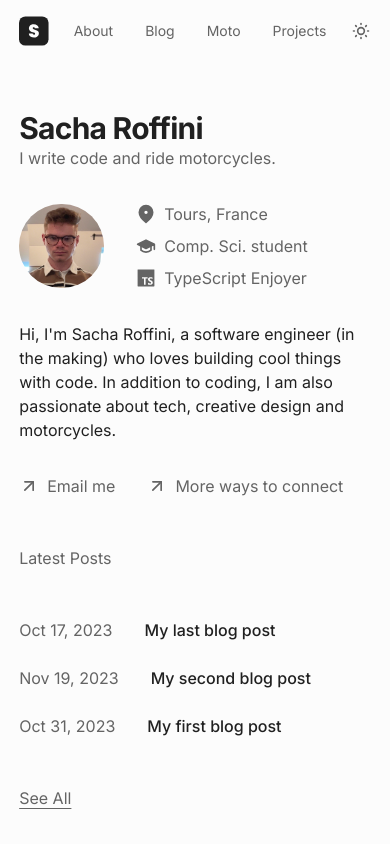
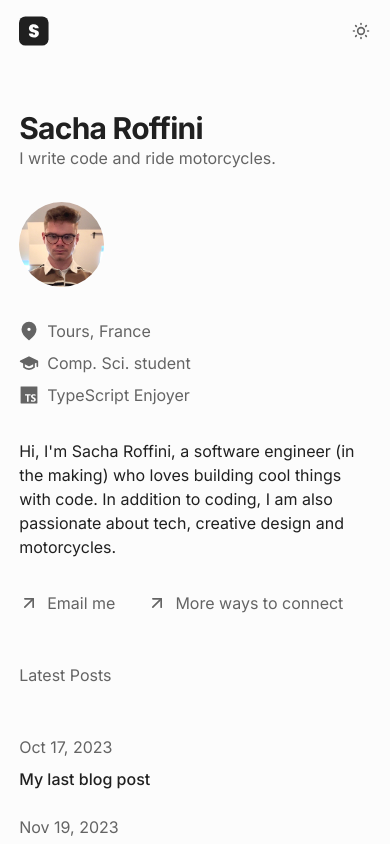
Before and after one commit to KpryKorn/next-portfolio, a Next.js app: page / in a window 390 px wide. Shown: the top 844 px of the page. Built offline with nearby package versions, Linux system fonts and the light colour scheme.

Commit message:
style: add responsive breakpoints

```diff
--- a/components/Header.tsx
+++ b/components/Header.tsx
@@ -47,7 +47,7 @@ export default function Header() {
             </svg>
           </Link>
         </div>
-        <ul className="flex items-center gap-8 text-gray-light dark:text-gray-dark text-sm">
+        <ul className="hidden md:flex items-center gap-8 text-gray-light dark:text-gray-dark text-sm">
           {routes.map((route) => {
             return (
               <li key={route.name}>
--- a/components/HeroImage.tsx
+++ b/components/HeroImage.tsx
@@ -3,7 +3,7 @@ import profilePic from "@/assets/pdp-linkedin-carree-1.jpeg";
 
 export default function HeroImage() {
   return (
-    <div className="flex items-center gap-8">
+    <div className="flex flex-col md:flex-row items-start md:items-center gap-8">
       <figure>
         <Image
           src={profilePic}
@@ -11,7 +11,7 @@ export default function HeroImage() {
           width={85}
           height={85}
           loading="eager"
-          className="rounded-full brightness-110"
+          className="rounded-full brightness-125"
         />
       </figure>
       <div className="flex flex-col gap-2 text-gray-light">
--- a/components/ShowLastPosts.tsx
+++ b/components/ShowLastPosts.tsx
@@ -5,19 +5,19 @@ export default async function ShowLastPosts() {
     <section className="py-6 md:py-12 flex flex-col gap-12 text-gray-light">
       <h3>Latest Posts</h3>
       <ul className="flex flex-col gap-6 group">
-        <li className="flex items-center gap-8 group-hover:opacity-60 hover:!opacity-100 transition-opacity">
+        <li className="flex flex-col md:flex-row items-start md:items-center gap-2 md:gap-8 group-hover:opacity-60 hover:!opacity-100 transition-opacity">
           <span className="md:w-32">Oct 17, 2023</span>
           <Link href={"#"} className="text-black-light font-medium">
             My last blog post
           </Link>
         </li>
-        <li className="flex items-center gap-8 group-hover:opacity-60 hover:!opacity-100 transition-opacity">
+        <li className="flex flex-col md:flex-row items-start md:items-center gap-2 md:gap-8 group-hover:opacity-60 hover:!opacity-100 transition-opacity">
           <span className="md:w-32">Nov 19, 2023</span>
           <Link href={"#"} className="text-black-light font-medium">
             My second blog post
           </Link>
         </li>
-        <li className="flex items-center gap-8 group-hover:opacity-60 hover:!opacity-100 transition-opacity">
+        <li className="flex flex-col md:flex-row items-start md:items-center gap-2 md:gap-8 group-hover:opacity-60 hover:!opacity-100 transition-opacity">
           <span className="md:w-32">Oct 31, 2023</span>
           <Link href={"#"} className="text-black-light font-medium">
             My first blog post
```
